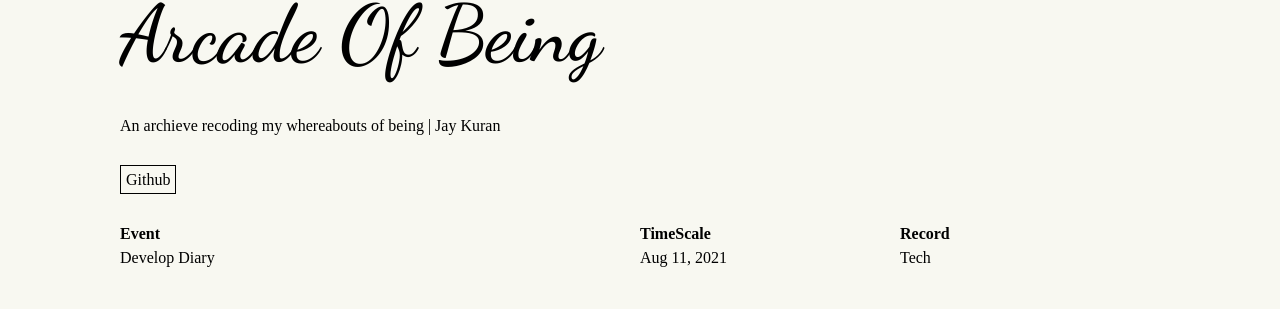
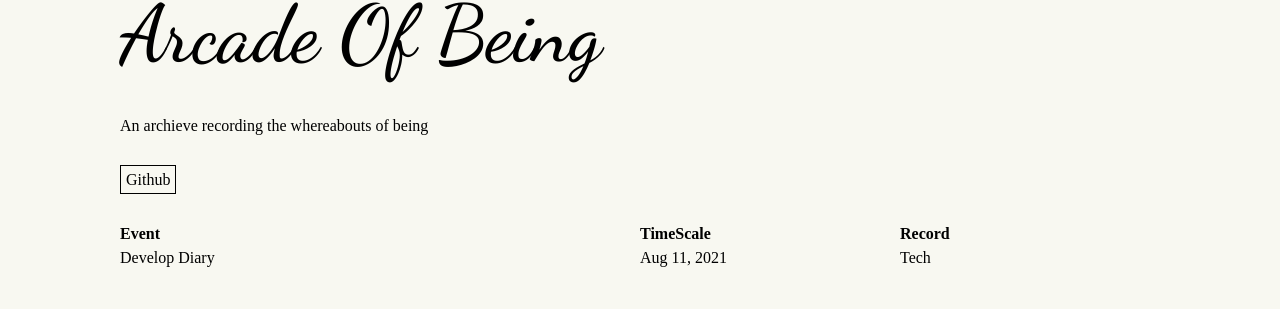
Before and after one commit to NeonSkylar69/NeonSkylar69.github.io, a Jekyll site: the page built from index.html, in a window 1280 px wide. Shown: the part 626-935 px from the top of the page. Built offline with Jekyll 4.4.1, drawn with Linux system fonts in a browser that asks for light colours; some web fonts are replaced; the list of posts is cut into pages by our own code.

Commit message:
HomePagefix
little fix

```diff
--- a/_config.yml
+++ b/_config.yml
@@ -2,7 +2,7 @@
 title: BeingArcade
 header:  Arcade Of Being
 desc: >
- An archieve recoding my whereabouts of being | Jay Kuran
+ An archieve recording the whereabouts of being
 baseurl: "" # the subpath of your site, e.g. /blog
 url: "" # the base hostname & protocol for your site, e.g. http://example.com
 
--- a/_sass/rows.scss
+++ b/_sass/rows.scss
@@ -41,15 +41,16 @@
   float: left;
 }
 
-.row__title {
-  width: 100%;
+.row__date {
+  width: 35%;
 }
 
-.row__date,
-.row__cat {
-  width: auto;
+.row__title {
+  width: 45%;
 }
-
+.row__cat{
+ width:5%
+}
 .row__cat {
   position: relative;
   margin-left: 10px;
```
